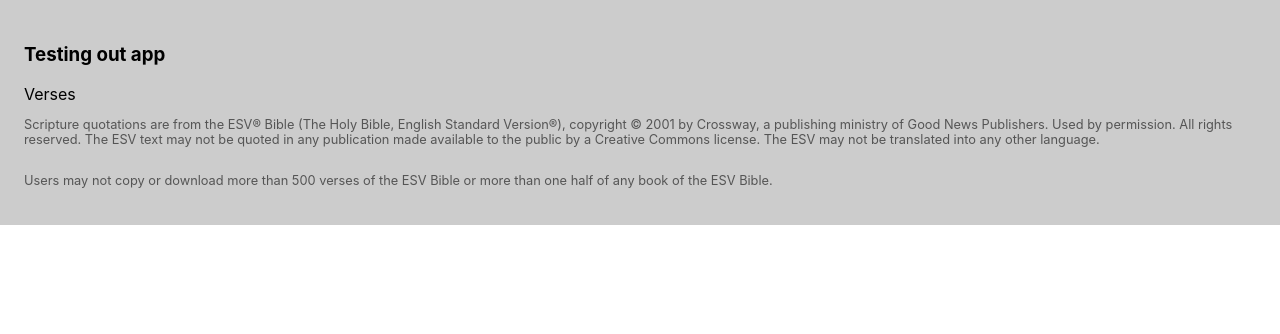
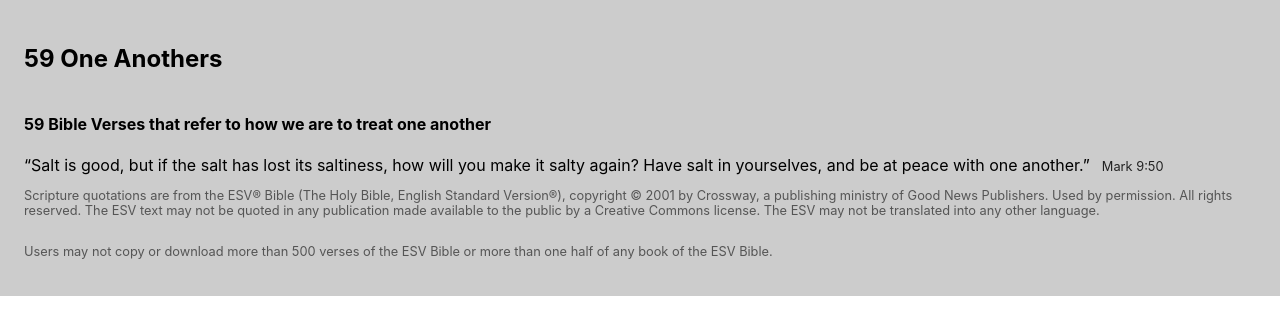
Before and after one commit to mattam/59oneanothers, a React (Create React App) app: page / in a window 1280 px wide. Shown: the top 334 px of the page. Built offline with nearby package versions, Linux system fonts and the light colour scheme.

Commit message:
Adding in temporary verse example

```diff
--- a/src/App.css
+++ b/src/App.css
@@ -5,6 +5,17 @@
   padding: 24px;
 }
 
+.verses {
+
+}
+
+.reference {
+  padding-left: 12px;
+  font-size: 80%;
+  color: #222;
+}
+
+
 footer {
   display: flex;
   flex-direction: column;
--- a/src/App.js
+++ b/src/App.js
@@ -4,11 +4,14 @@
 function App() {
   return (
     <div className="App">
-      <h3>Testing out app</h3>
+      <h2>59 One Anothers</h2>
+      <h4>59 Bible Verses that refer to how we are to treat one another</h4>
 
       <div>
-        Verses
+        <span className="verses">&ldquo;Salt is good, but if the salt has lost its saltiness, how will you make it salty again? Have salt in yourselves, and be at peace with one another.&rdquo;</span>
+        <span className="reference">Mark 9:50</span>
       </div>
+
       <footer>
         <p>Scripture quotations are from the ESV® Bible (The Holy Bible, English Standard Version®), copyright © 2001 by Crossway, a publishing ministry of Good News Publishers. Used by permission. All rights reserved. The ESV text may not be quoted in any publication made available to the public by a Creative Commons license. The ESV may not be translated into any other language.</p>
         <p>Users may not copy or download more than 500 verses of the ESV Bible or more than one half of any book of the ESV Bible.</p>
```
